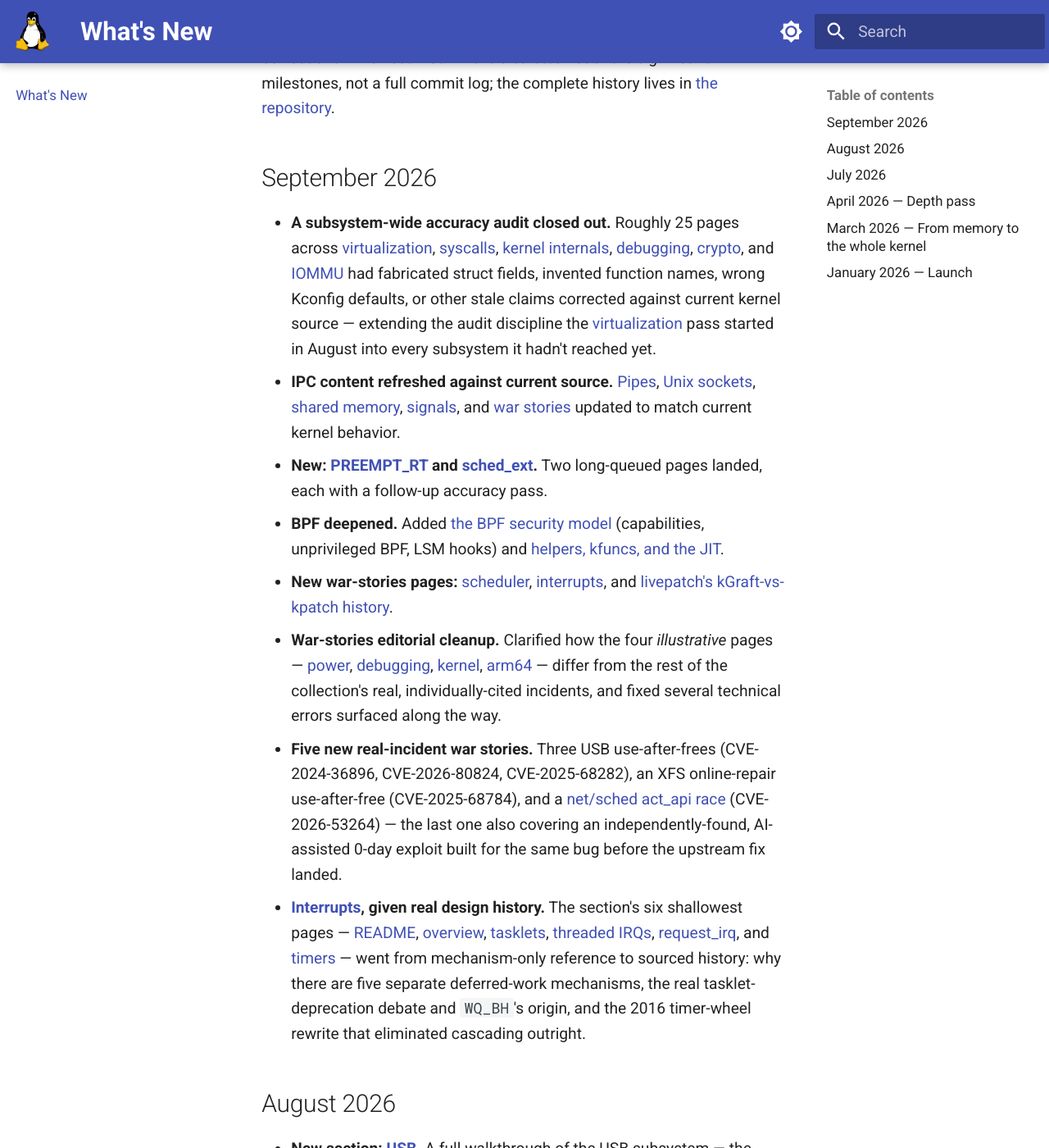
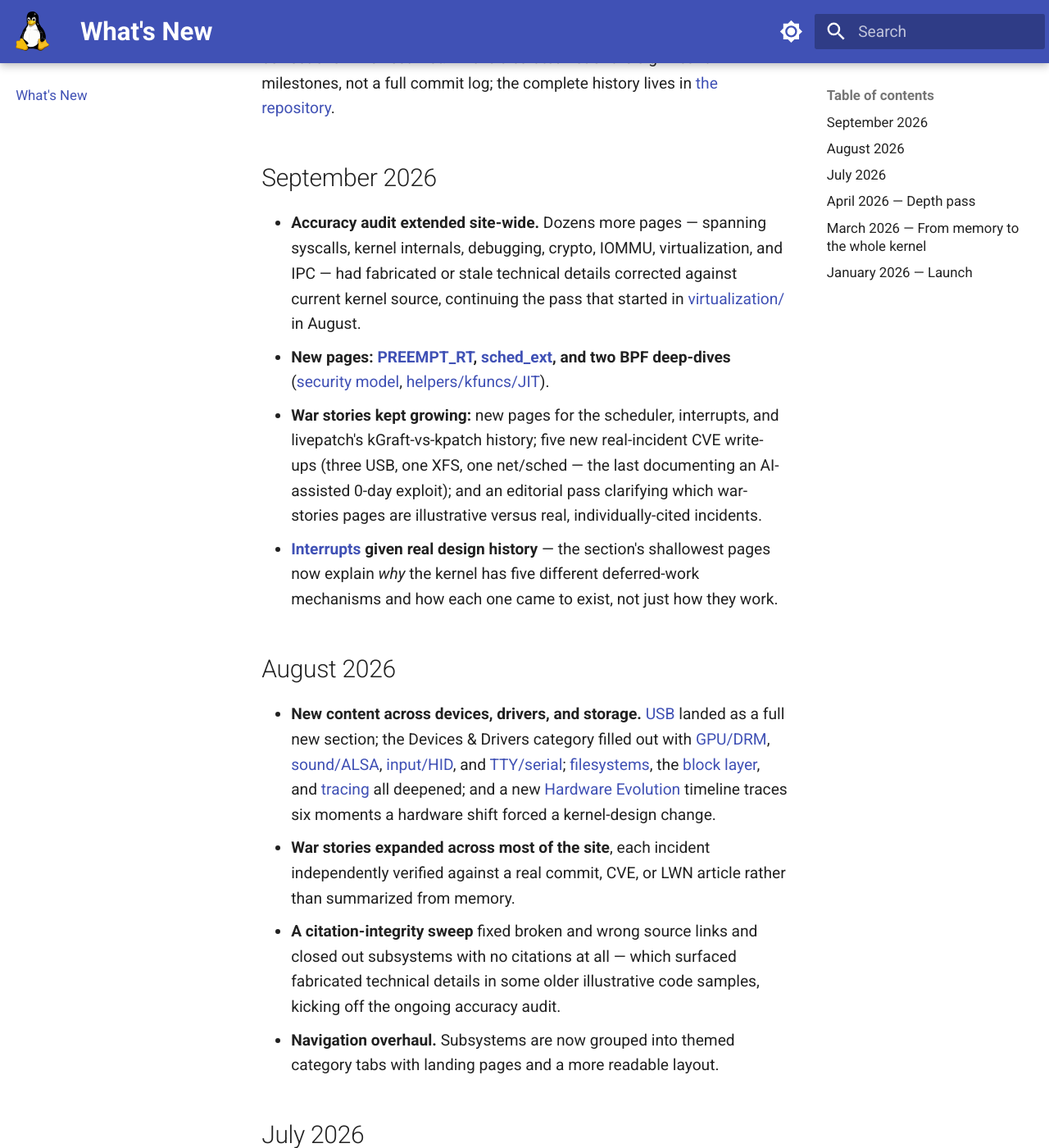
Before and after one commit to laveeshb/linux-kernel-internals, an MkDocs documentation site: the page built from docs/changelog.md, in a window 1280 px wide and 1400 px high, scrolled down 267 px. Shown: the whole window at 82% size. Built offline with MkDocs 1.6.1 and Material for MkDocs 9.7.7, drawn with Linux system fonts in a browser that asks for light colours; some of the changed text lies outside the part shown.

Commit message:
Condense August and September entries
Both had drifted into a page-by-page commit log rather than the
curated, thematic summaries the file's own intro promises (compare
the founding January/March entries). Cut September from 8 bullets to
4 and August from 7 to 4, keeping the milestones but dropping most
individual page/CVE enumeration - that detail is what the linked
commit history is for.

```diff
--- a/docs/changelog.md
+++ b/docs/changelog.md
@@ -4,25 +4,17 @@
 
 ## September 2026
 
-- **A subsystem-wide accuracy audit closed out.** Roughly 25 pages across [virtualization](virtualization/README.md), [syscalls](syscalls/README.md), [kernel internals](kernel/README.md), [debugging](debugging/README.md), [crypto](crypto/README.md), and [IOMMU](iommu/README.md) had fabricated struct fields, invented function names, wrong Kconfig defaults, or other stale claims corrected against current kernel source — extending the audit discipline the [virtualization](virtualization/README.md) pass started in August into every subsystem it hadn't reached yet.
-- **IPC content refreshed against current source.** [Pipes](ipc/pipes.md), [Unix sockets](ipc/unix-sockets.md), [shared memory](ipc/shared-memory.md), [signals](ipc/signals.md), and [war stories](ipc/war-stories.md) updated to match current kernel behavior.
-- **New: [PREEMPT_RT](locking/preempt-rt.md) and [sched_ext](sched/sched-ext.md).** Two long-queued pages landed, each with a follow-up accuracy pass.
-- **BPF deepened.** Added [the BPF security model](bpf/bpf-security-model.md) (capabilities, unprivileged BPF, LSM hooks) and [helpers, kfuncs, and the JIT](bpf/bpf-helpers-kfuncs-jit.md).
-- **New war-stories pages:** [scheduler](sched/war-stories.md), [interrupts](interrupts/war-stories.md), and [livepatch's kGraft-vs-kpatch history](livepatch/kgraft-vs-kpatch-history.md).
-- **War-stories editorial cleanup.** Clarified how the four *illustrative* pages — [power](power/war-stories.md), [debugging](debugging/war-stories.md), [kernel](kernel/war-stories.md), [arm64](arch/arm64/war-stories.md) — differ from the rest of the collection's real, individually-cited incidents, and fixed several technical errors surfaced along the way.
-- **Five new real-incident war stories.** Three USB use-after-frees (CVE-2024-36896, CVE-2026-80824, CVE-2025-68282), an XFS online-repair use-after-free (CVE-2025-68784), and a [net/sched act_api race](net/war-stories/act-api-uaf.md) (CVE-2026-53264) — the last one also covering an independently-found, AI-assisted 0-day exploit built for the same bug before the upstream fix landed.
-- **[Interrupts](interrupts/README.md), given real design history.** The section's six shallowest pages — [README](interrupts/README.md), [overview](interrupts/interrupts.md), [tasklets](interrupts/tasklets.md), [threaded IRQs](interrupts/threaded-irq.md), [request_irq](interrupts/request-irq.md), and [timers](interrupts/timers.md) — went from mechanism-only reference to sourced history: why there are five separate deferred-work mechanisms, the real tasklet-deprecation debate and `WQ_BH`'s origin, and the 2016 timer-wheel rewrite that eliminated cascading outright.
+- **Accuracy audit extended site-wide.** Dozens more pages — spanning syscalls, kernel internals, debugging, crypto, IOMMU, virtualization, and IPC — had fabricated or stale technical details corrected against current kernel source, continuing the pass that started in [virtualization/](virtualization/README.md) in August.
+- **New pages: [PREEMPT_RT](locking/preempt-rt.md), [sched_ext](sched/sched-ext.md), and two BPF deep-dives** ([security model](bpf/bpf-security-model.md), [helpers/kfuncs/JIT](bpf/bpf-helpers-kfuncs-jit.md)).
+- **War stories kept growing:** new pages for the scheduler, interrupts, and livepatch's kGraft-vs-kpatch history; five new real-incident CVE write-ups (three USB, one XFS, one net/sched — the last documenting an AI-assisted 0-day exploit); and an editorial pass clarifying which war-stories pages are illustrative versus real, individually-cited incidents.
+- **[Interrupts](interrupts/README.md) given real design history** — the section's shallowest pages now explain *why* the kernel has five different deferred-work mechanisms and how each one came to exist, not just how they work.
 
 ## August 2026
 
-- **New section: [USB](usb/README.md).** A full walkthrough of the USB subsystem — the host-scheduled bus model, [enumeration and descriptors](usb/enumeration.md), [URBs and the four transfer types](usb/urbs.md), [host controllers (xHCI) and gadget mode](usb/xhci-gadget.md), and [war stories](usb/war-stories.md) (BadUSB, a MIDI double-free, fuzzing the host stack).
-- **Devices & Drivers, filled out.** The category launched with GPU/DRM, sound, input/HID, and TTY/serial queued up — all four landed this month: [GPU/DRM](drm/README.md) ([KMS and atomic modesetting](drm/kms.md), [GEM buffer objects and dma-buf](drm/gem-dmabuf.md), [command submission and the scheduler](drm/command-submission.md)), [sound/ALSA](alsa/README.md), [input/HID](input/README.md), and [TTY/serial](tty/README.md).
-- **War stories, nearly everywhere.** Dedicated war-stories pages landed across most of the site this month — [net](net/war-stories.md), [security](security/war-stories.md), [locking](locking/war-stories.md), [VFS](vfs/war-stories.md), [BPF](bpf/war-stories.md), [drivers](drivers/war-stories.md), [virtualization](virtualization/war-stories.md), [DRM](drm/war-stories.md) (two rounds), plus first-class war-stories for the new USB/ALSA/input/TTY sections. Each incident is independently verified against a primary source — a real commit, CVE, or LWN article — rather than summarized from memory.
-- **Citation integrity, twice over.** A site-wide sweep fixed broken and wrong LWN/docs.kernel.org links (including converting kernel commit citations from GitHub to git.kernel.org) and closed out the last 11 subsystems that had zero source citations at all. That work then surfaced a deeper problem: pre-existing illustrative code samples with fabricated struct fields, function signatures, and version claims. A page-by-page technical-accuracy audit of [virtualization/](virtualization/README.md) is underway to catch these — four pages fixed so far ([kvm-arch.md](virtualization/kvm-arch.md), [kvm-exits.md](virtualization/kvm-exits.md), [kvm-memory.md](virtualization/kvm-memory.md), [live-migration.md](virtualization/live-migration.md)), three more in progress.
-- **New: [Hardware Evolution](hardware-evolution.md).** A companion to the [Linux Evolution](linux-evolution.md) timeline, tracing six moments where a hardware-landscape shift forced a new kernel abstraction — PCI's hotplug gap and the devfs-to-udev handoff, NAPI's multi-queue split, VT-x/SVM making KVM possible, WiFi's mac80211, the 2011 ARM Device-Tree crisis, and NVMe forcing the blk-mq rewrite — each backed by a primary source.
-- **[Filesystems](filesystems/README.md), deepened.** Added [crash consistency and recovery](filesystems/crash-consistency.md), [iomap](filesystems/iomap.md), [FUSE](filesystems/fuse.md), and [war stories](filesystems/war-stories.md), plus a rewritten overview and primary-source citations across the existing pages.
-- **[Block layer](block/README.md) & [tracing](tracing/README.md), expanded.** The block layer gained a life-of-a-block-I/O walkthrough, cgroup I/O control, observability, and war stories; tracing gained the ring buffer, trace events, BPF-for-tracing, and war stories.
-- **Navigation & readability overhaul.** The 30+ subsystems are now grouped into themed category tabs with landing pages, a navigable sidebar, and larger, more readable text.
+- **New content across devices, drivers, and storage.** [USB](usb/README.md) landed as a full new section; the Devices & Drivers category filled out with [GPU/DRM](drm/README.md), [sound/ALSA](alsa/README.md), [input/HID](input/README.md), and [TTY/serial](tty/README.md); [filesystems](filesystems/README.md), the [block layer](block/README.md), and [tracing](tracing/README.md) all deepened; and a new [Hardware Evolution](hardware-evolution.md) timeline traces six moments a hardware shift forced a kernel-design change.
+- **War stories expanded across most of the site**, each incident independently verified against a real commit, CVE, or LWN article rather than summarized from memory.
+- **A citation-integrity sweep** fixed broken and wrong source links and closed out subsystems with no citations at all — which surfaced fabricated technical details in some older illustrative code samples, kicking off the ongoing accuracy audit.
+- **Navigation overhaul.** Subsystems are now grouped into themed category tabs with landing pages and a more readable layout.
 
 ## July 2026
 
```
